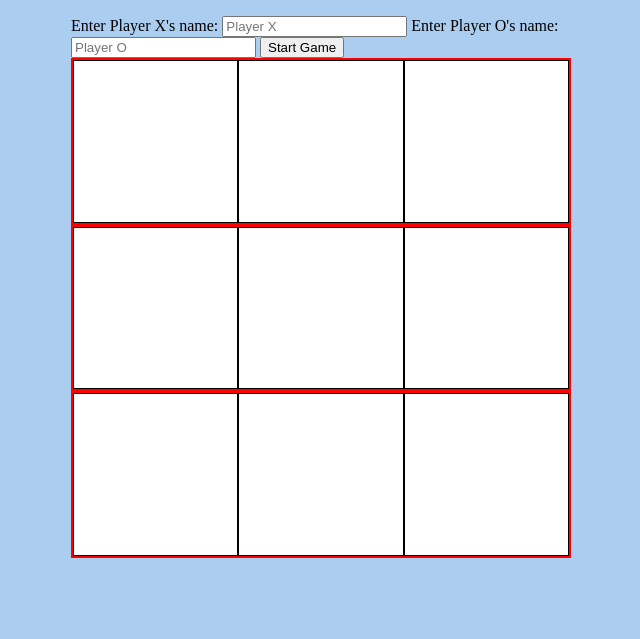
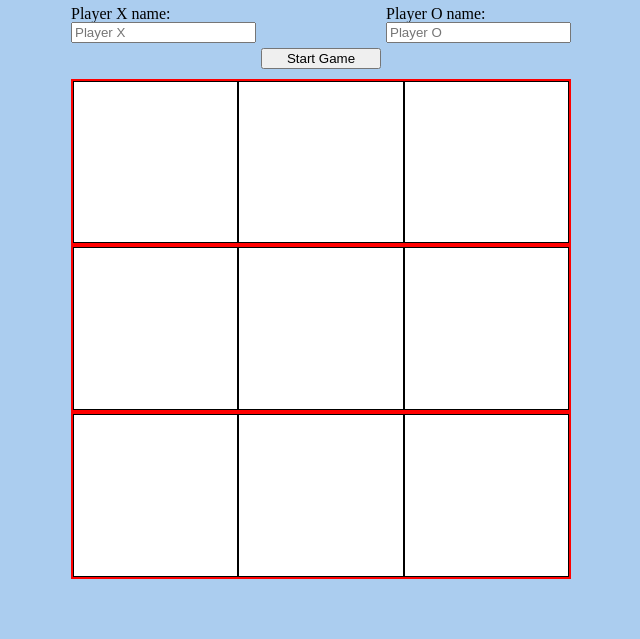
Before and after one commit to omaskati/tic-tac-toe, a plain HTML site: page index.html in a window 1280 px wide. Shown: the part 161-800 px from the top of the page, without its empty margins (319-959 px from the left). Drawn offline with Linux system fonts and the light colour scheme.

Commit message:
Set layout for name inputs and start button

```diff
--- a/index.html
+++ b/index.html
@@ -17,10 +17,14 @@
         </div>
         <div id="game-inputs">
             <form>
-                <label for="playerX">Enter Player X's name: </label>
-                <input type="text" name="playerX" id="playerX" placeholder="Player X">
-                <label for="playerO">Enter Player O's name: </label>
-                <input type="text" name="playerO" id="playerO" placeholder="Player O">
+                <div id="playerX-input">
+                    <label for="playerX">Player X name: </label>
+                    <input type="text" name="playerX" id="playerX" placeholder="Player X">
+                </div>
+                <div id="playerO-input">
+                    <label for="playerO">Player O name: </label>
+                    <input type="text" name="playerO" id="playerO" placeholder="Player O">
+                </div>
                 <button type="submit">Start Game</button>
             </form>
         </div>
--- a/styles.css
+++ b/styles.css
@@ -61,3 +61,26 @@ h3{
     font-family:'Franklin Gothic Medium', 'Arial Narrow', Arial, sans-serif;
     pointer-events: none;
 }
+
+#game-inputs{
+    width: 100%;
+    padding: 10px;
+    > form {
+        display: grid;
+        gap: 5px;
+        grid-template-columns: 1fr 1fr 1fr;
+
+        > *{
+            display:grid;
+            align-items: center;
+        }
+
+        button{
+            grid-column-start: 2;
+        }
+
+        #playerO-input{
+            grid-column-start: 3;
+        }
+    }
+}
```
